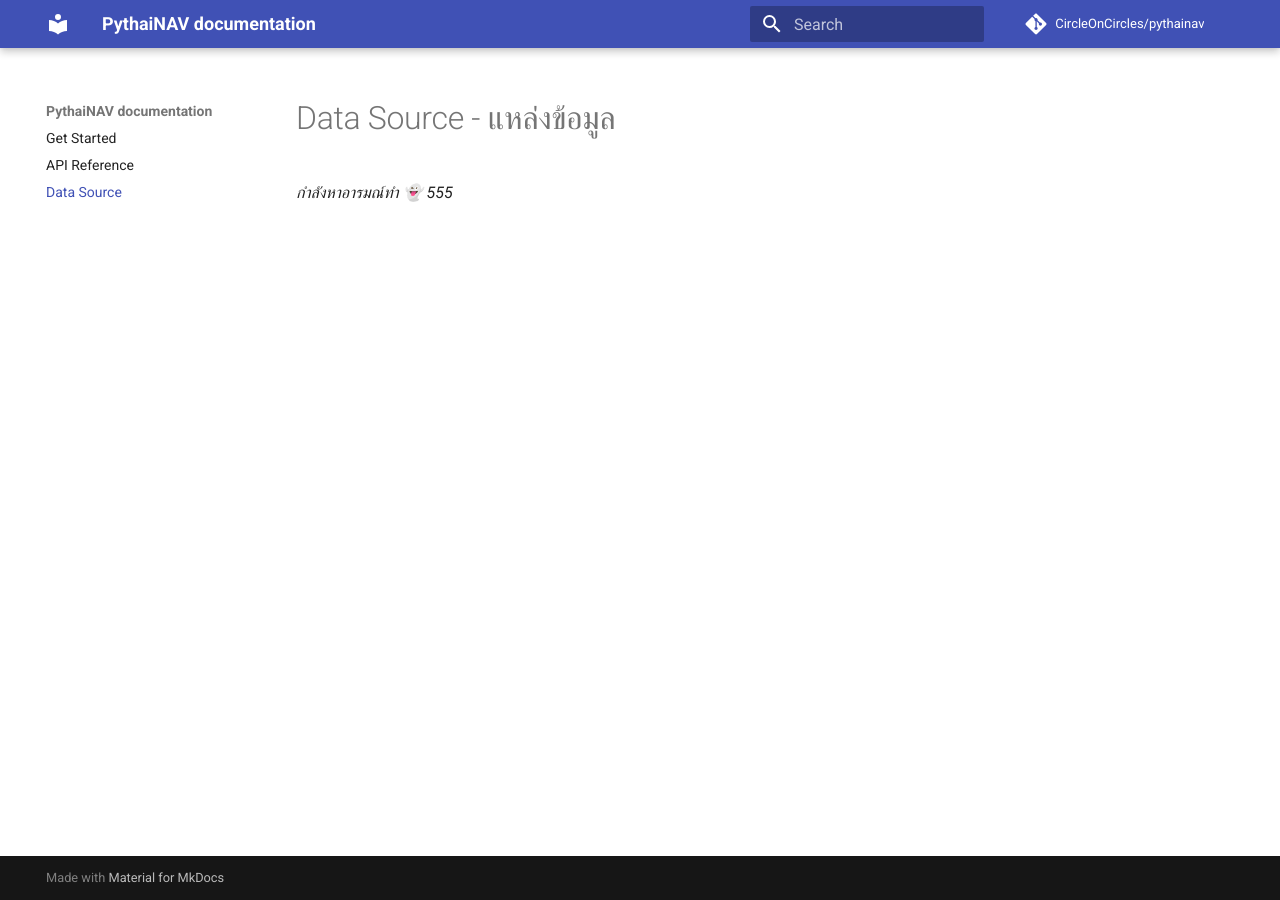
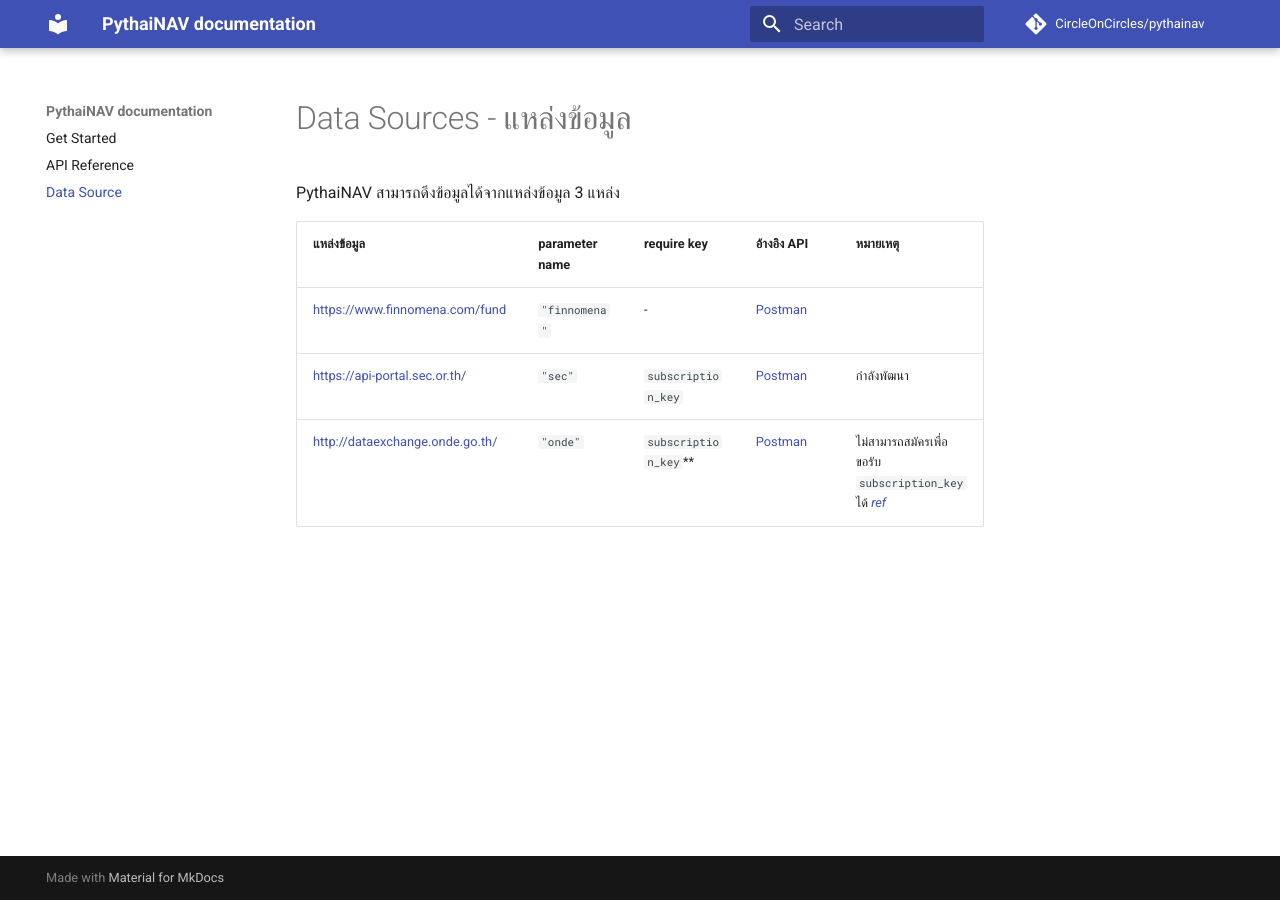
Before and after one commit to wasdee/pythainav, an MkDocs documentation site: the page built from docs/datasource.md, in a window 1280 px wide. Built offline with MkDocs 1.6.1 and Material for MkDocs 9.7.7, drawn with Linux system fonts in a browser that asks for light colours; comment, search, counter and statistics services are not loaded.

Commit message:
update datasource docs

```diff
--- a/docs/datasource.md
+++ b/docs/datasource.md
@@ -1,3 +1,9 @@
-# Data Source - แหล่งข้อมูล
+# Data Sources - แหล่งข้อมูล
 
-*กำลังหาอารมณ์ทำ 👻 555*
+PythaiNAV สามารถดึงข้อมูลได้จากแหล่งข้อมูล 3 แหล่ง
+
+| แหล่งข้อมูล                                                                                                     | parameter name | require key            | อ้างอิง API                                                            | หมายเหตุ                                        |
+| --------------------------------------------------------------------------------------------------------------- | -------------- | ---------------------- | ---------------------------------------------------------------------- | ----------------------------------------------- |
+| <https://www.finnomena.com/fund>                                                                                | `"finnomena"`  | -                      | [Postman](https://www.getpostman.com/collections/b5263e2bf12b42d87061) |                                                 |
+| <https://api-portal.sec.or.th/>                                                                                 | `"sec"`        | `subscription_key`     | [Postman](https://www.getpostman.com/collections/7283814ab1851c58b68a) | กำลังพัฒนา                                      |
+| [http://dataexchange.onde.go.th/](http://dataexchange.onde.go.th/DataSet/3C154331-4622-406E-94FB-443199D35523#) | `"onde"`       | `subscription_key`\*\* | [Postman](https://www.getpostman.com/collections/acc26820945b2c6776fd) | ไม่สามารถสมัครเพื่อขอรับ `subscription_key` ได้ [*ref*](http://dataexchange.onde.go.th/DataSet/92b67f7e-023e-4ce8-b4ba-08989d44ff78) |
```
